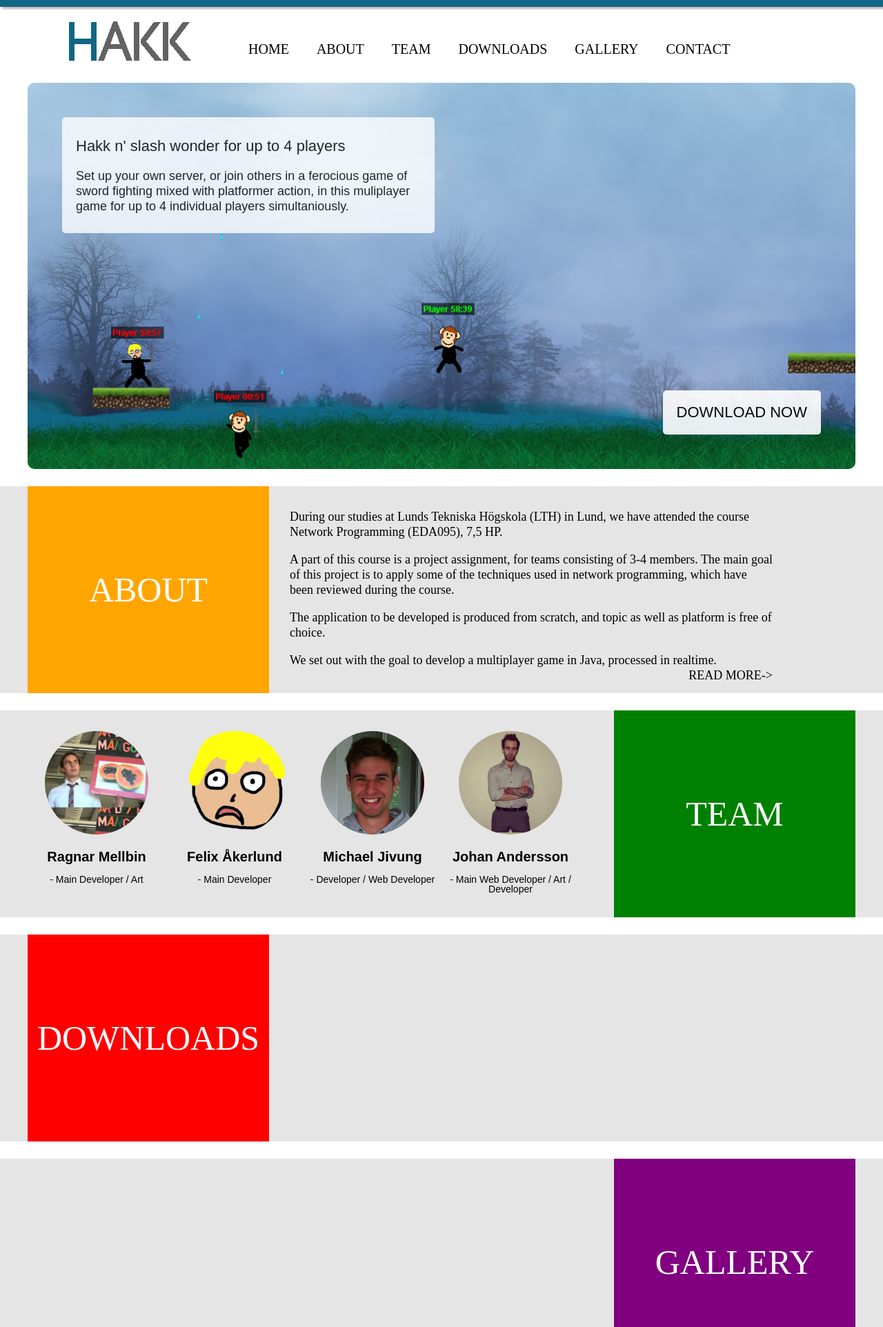
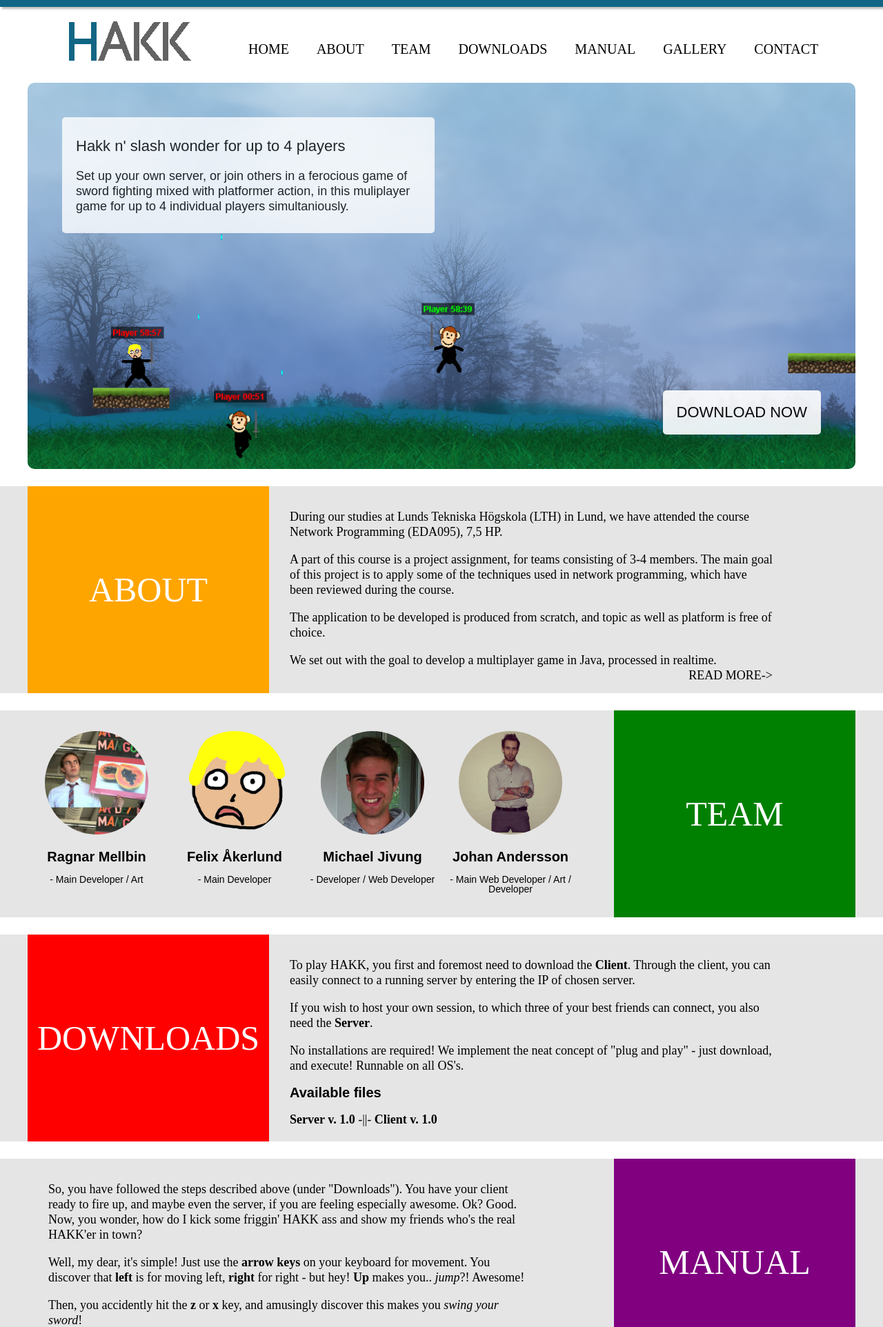
Before and after one commit to brocahontaz/hakksite, a PHP site: page / in a window 1280 px wide. Shown: the top 1924 px of the page at 69% size. Run offline with PHP 8.4, Linux system fonts and the light colour scheme; some libraries are stand-ins or nearby versions.

Commit message:
Added a manual.

```diff
--- a/css/stylesheet.css
+++ b/css/stylesheet.css
@@ -26,9 +26,9 @@ color: #fff;
 /* HEADERS */
 h1{
 font-size: 20px;
-font-family: Corbel Arial;
+font-family: Corbel, Arial;
 font-weight: bold;
-line-height: 22px;
+line-height: 20px;
 color: #000;
 }
 h2{
--- a/index.php
+++ b/index.php
@@ -39,6 +39,7 @@
 				<a href="#about" class="menuobject">ABOUT</a>
 				<a href="#team" class="menuobject">TEAM</a>
 				<a href="#downloads" class="menuobject">DOWNLOADS</a>
+				<a href="#manual" class="menuobject">MANUAL</a>
 				<a href="#gallery" class="menuobject">GALLERY</a>
 				<a href="#contact" class="menuobject">CONTACT</a>
 			</div>
@@ -79,7 +80,7 @@
 							The application to be developed is produced from scratch, and topic as well as platform is free of choice.
 						</p>
 						<p>
-						We set out with the goal to develop a multiplayer game in Java, processed in realtime. <br/><span style="float: right">READ MORE-></span>
+						We set out with the goal to develop a multiplayer game in Java, processed in realtime. <br/><span style="float: right"><a href="about.php">READ MORE-></a></span>
 						</p>
 					</div>
 				</div>
@@ -142,13 +143,54 @@
 					<div class="content_header" style="background-color: red">
 						DOWNLOADS
 					</div>
+					<div class="content_text">
+						<p>
+						To play HAKK, you first and foremost need to download the <b>Client</b>. Through the client, you can easily connect to a running server by entering the IP of chosen server.
+						</p>
+						<p>
+						If you wish to host your own session, to which three of your best friends can connect, you also need the <b>Server</b>.
+						</p>
+						<p>
+						No installations are required! We implement the neat concept of "plug and play" - just download, and execute! Runnable on all OS's.
+						</p>
+						<h1>Available files</h1>
+						<p>
+						<b><a href="hakkserver.jar">Server v. 1.0</a></b> -||- <b><a href="hakkclient.jar">Client v. 1.0</a></b>
+						</p>
+					</div>
+
+				</div>
+			</div>
+
+			<div class="content_element">
+				<a name="manual" class="top"></a>
+				<div class="content_container">
+					<div class="content_header" style="float: right; background-color: purple">
+						MANUAL
+					</div>
+					<div class="content_text">
+					<p>
+					So, you have followed the steps described above (under "Downloads"). You have your client ready to fire up, and maybe even the server, if you are feeling especially awesome. Ok? Good.
+					<br/>
+					Now, you wonder, how do I kick some friggin' HAKK ass and show my friends who's the real HAKK'er in town?
+					</p>
+					<p>
+					Well, my dear, it's simple! Just use the <b>arrow keys</b> on your keyboard for movement. You discover that <b>left</b> is for moving left, <b>right</b> for right - but hey! <b>Up</b> makes you.. <i>jump</i>?! Awesome!
+					</p>
+					<p>
+					Then, you accidently hit the <b>z</b> or <b>x</b> key, and amusingly discover this makes you <i>swing your sword</i>!
+					</p>
+					<p>
+					You are now a badass.
+					</p>
+					</div>
 				</div>
 			</div>
 
 			<div class="content_element">
 				<a name="gallery" class="top"></a>
 				<div class="content_container">
-					<div class="content_header" style="float: right; background-color: purple">
+					<div class="content_header" style="background-color: black">
 						GALLERY
 					</div>
 				</div>
@@ -157,7 +199,7 @@
 			<div class="content_element" style="margin-bottom: 25px">
 				<a name="contact" class="top"></a>
 				<div class="content_container">
-					<div class="content_header" style="background-color: #106684">
+					<div class="content_header" style="float: right; background-color: #106684">
 						CONTACT
 					</div>
 				</div>
@@ -167,6 +209,9 @@
 			<div class="footer_content">
 				<div class="footer_content_element">
 					<h3>HAKK</h3>
+					<p class="footer_text">
+					Hack n' slash platformer for up to 4 players.
+					</p>
 					<p class="footer_text">
 						A project in the course Network Programming (EDA095) at Lunds Tekniska Högskola, LTH, LUND
 					</p>
```
